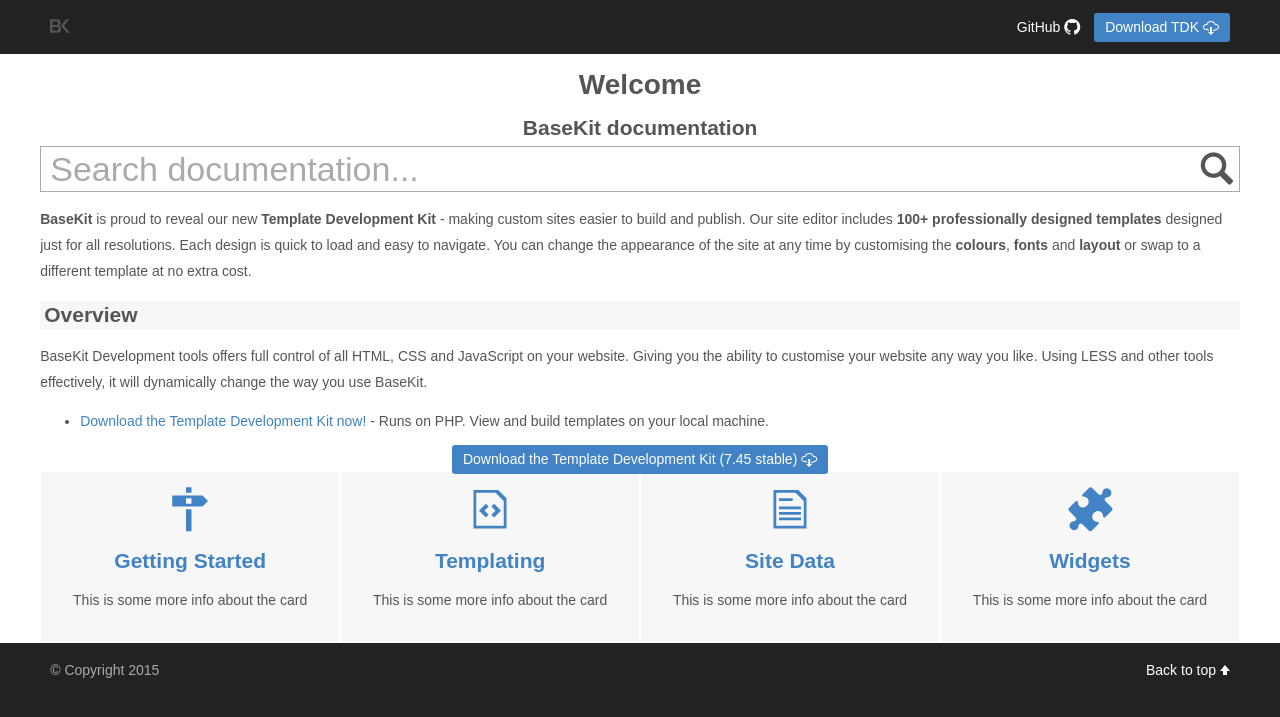
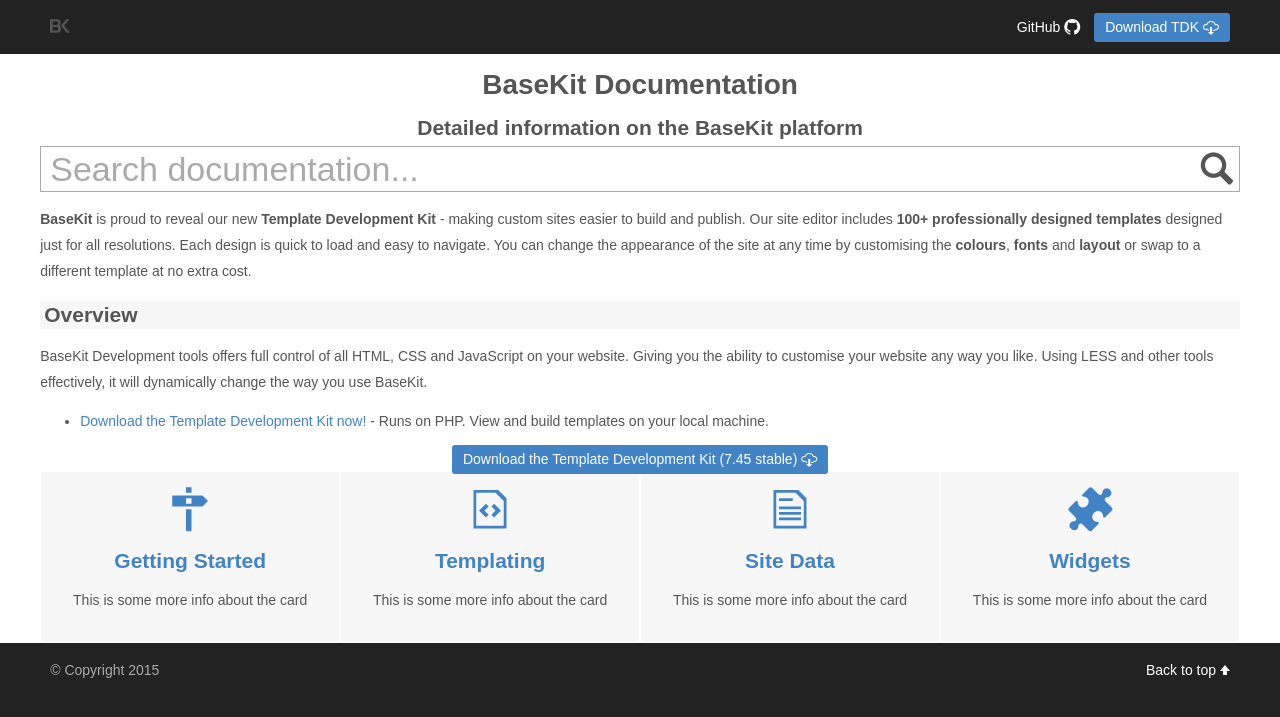
Before and after one commit to rusic/documentation, a Jekyll site: the page built from index.md, in a window 1280 px wide. Shown: the top 717 px of the page. Built offline with Jekyll 4.4.1, drawn with Linux system fonts in a browser that asks for light colours.

Commit message:
Changes text content

```diff
--- a/_includes/featureheader.html
+++ b/_includes/featureheader.html
@@ -6,9 +6,9 @@
 
 			<div class="span-12">
 
-				{% include aligncenter.html content="<h1>Welcome</h1>" %}
+				{% include aligncenter.html content="<h1>BaseKit Documentation</h1>" %}
 
-				{% include aligncenter.html content="<h2>BaseKit documentation</h2>" %}
+				{% include aligncenter.html content="<h2>Detailed information on the BaseKit platform</h2>" %}
 
 				{% include search.html %}
 
```
